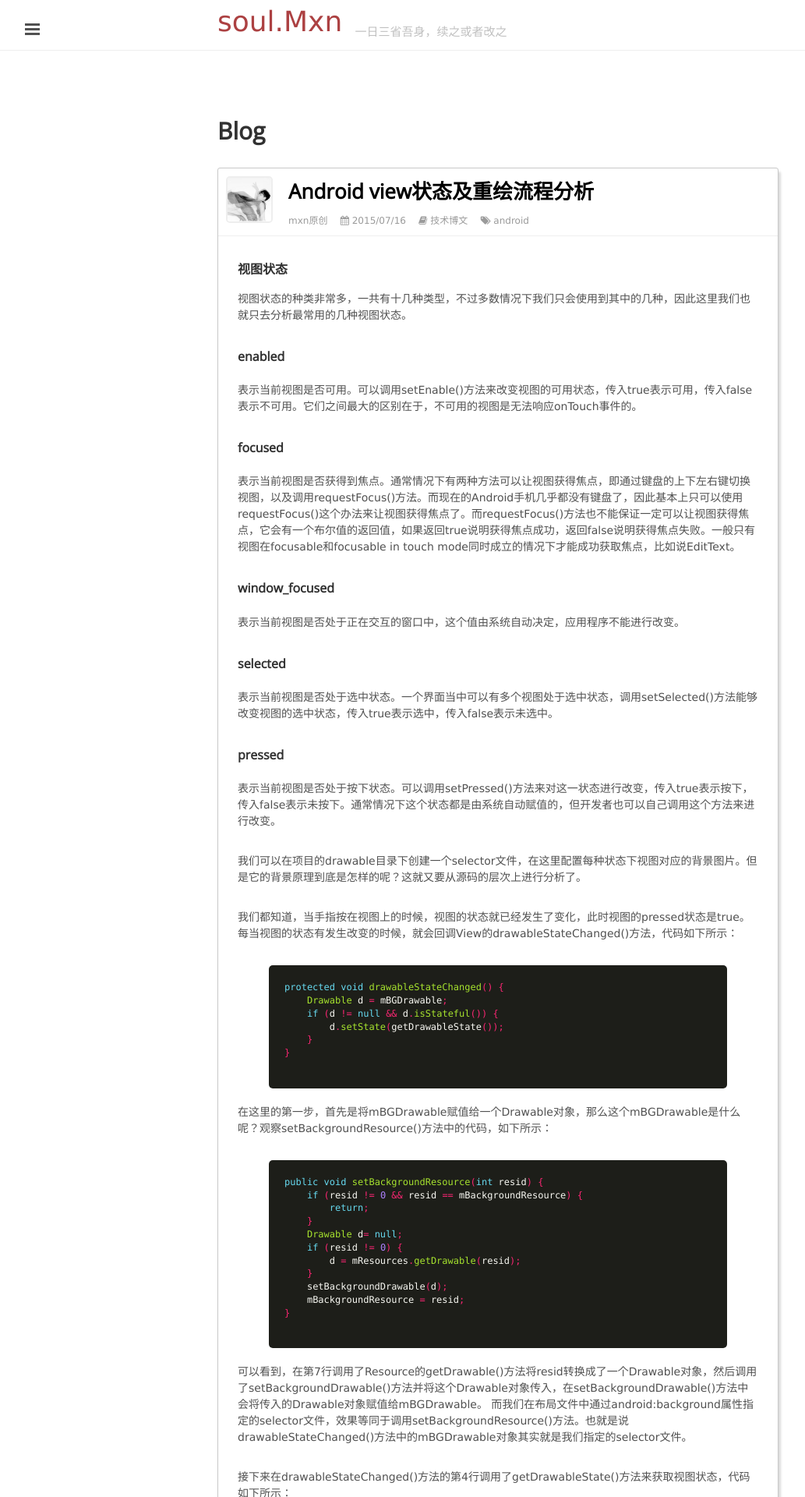
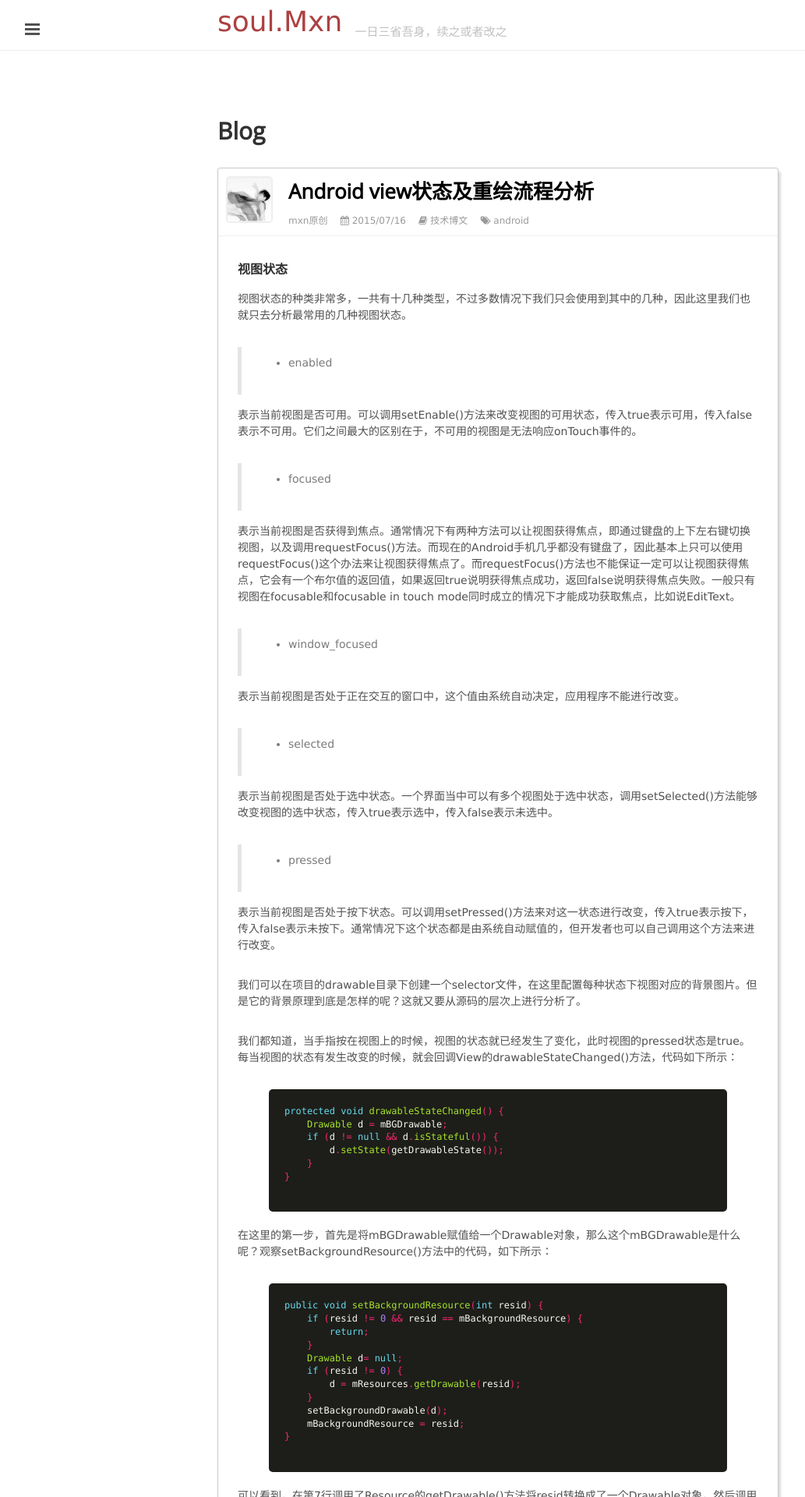
Before and after one commit to mxn21/mxn21.github.io, a Jekyll site: the page built from _posts/2015-7-16-android view状态及重绘流程分析.md, in a window 1280 px wide. Shown: the top 1920 px of the page at 78% size, without its empty margins (1-1034 px from the left). Built offline with Jekyll 4.4.1, drawn with Linux system fonts in a browser that asks for light colours; Markdown is read by kramdown in place of the engine named in the settings; comment, search, counter and statistics services are not loaded.

Commit message:
2342
2342342

```diff
--- a/_posts/2015-7-16-android view状态及重绘流程分析.md
+++ b/_posts/2015-7-16-android view状态及重绘流程分析.md
@@ -10,23 +10,23 @@
 
 视图状态的种类非常多，一共有十几种类型，不过多数情况下我们只会使用到其中的几种，因此这里我们也就只去分析最常用的几种视图状态。
 
-#### enabled
+> * enabled
 
 表示当前视图是否可用。可以调用setEnable()方法来改变视图的可用状态，传入true表示可用，传入false表示不可用。它们之间最大的区别在于，不可用的视图是无法响应onTouch事件的。
 
-#### focused
+> * focused
 
 表示当前视图是否获得到焦点。通常情况下有两种方法可以让视图获得焦点，即通过键盘的上下左右键切换视图，以及调用requestFocus()方法。而现在的Android手机几乎都没有键盘了，因此基本上只可以使用requestFocus()这个办法来让视图获得焦点了。而requestFocus()方法也不能保证一定可以让视图获得焦点，它会有一个布尔值的返回值，如果返回true说明获得焦点成功，返回false说明获得焦点失败。一般只有视图在focusable和focusable in touch mode同时成立的情况下才能成功获取焦点，比如说EditText。
 
-#### window_focused
+> * window_focused
 
 表示当前视图是否处于正在交互的窗口中，这个值由系统自动决定，应用程序不能进行改变。
 
-#### selected
+> * selected
 
 表示当前视图是否处于选中状态。一个界面当中可以有多个视图处于选中状态，调用setSelected()方法能够改变视图的选中状态，传入true表示选中，传入false表示未选中。
 
-#### pressed
+> * pressed
 
 表示当前视图是否处于按下状态。可以调用setPressed()方法来对这一状态进行改变，传入true表示按下，传入false表示未按下。通常情况下这个状态都是由系统自动赋值的，但开发者也可以自己调用这个方法来进行改变。
 
```
